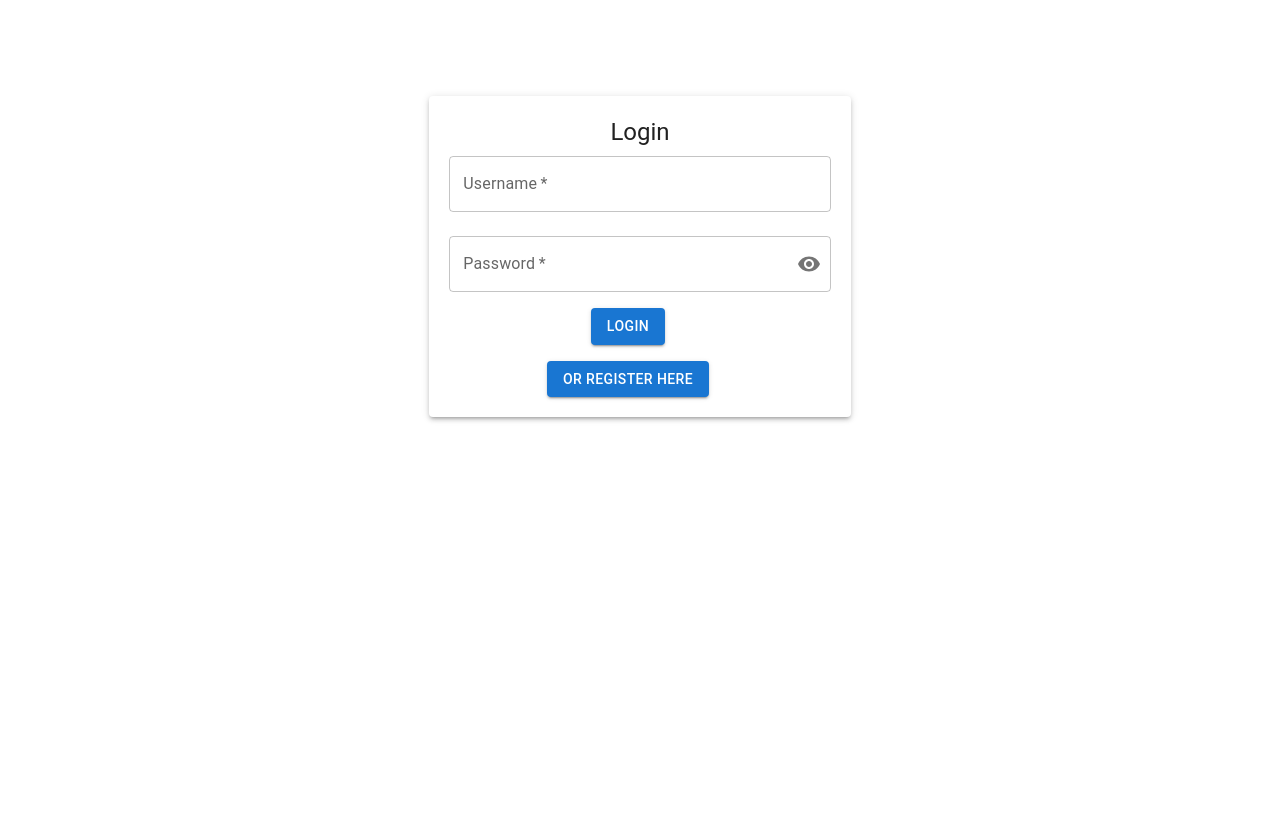
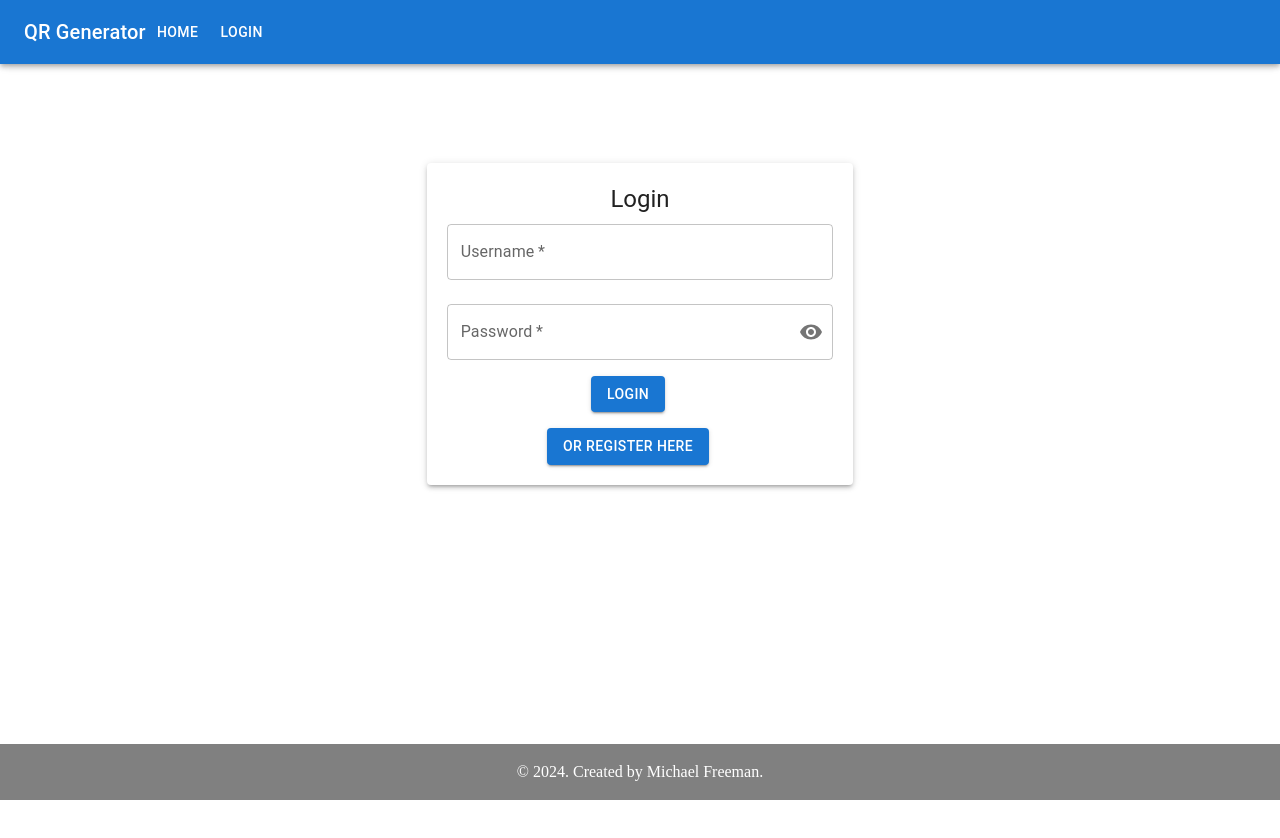
Before and after one commit to mikef13x/QR-generator, a React (Vite) app in the folder frontend/: page /signin in a window 1280 px wide. Shown: the top 838 px of the page. After the commit the page ends 800 px from the top, so only its background shows below. Built offline with nearby package versions, Linux system fonts and the light colour scheme.

Commit message:
git push origin mikeReactPC

```diff
--- a/frontend/src/app.css
+++ b/frontend/src/app.css
@@ -0,0 +1,16 @@
+html, body {
+    height: 100%;
+    margin: 0;
+    display: flex;
+    flex-direction: column;
+}
+
+#root {
+    display: flex;
+    flex-direction: column;
+    min-height: 100vh;
+}
+
+main {
+    flex: 1;
+}
--- a/frontend/src/app.jsx
+++ b/frontend/src/app.jsx
@@ -8,7 +8,10 @@ import {
   createHttpLink,
 } from '@apollo/client';
 import { setContext } from '@apollo/client/link/context';
-import './App.css'
+import './app.css'
+
+import Navbar from './components/other/navbar';
+
 
 const httpLink = createHttpLink({
   uri: '/graphql',
@@ -33,8 +36,9 @@ function App() {
   return (
     <ApolloProvider client={client}>
     <>
-       {/* <Navbar /> */}
+       <Navbar />
        <Outlet />
+
     </>
 
     </ApolloProvider>
--- a/frontend/src/components/home/QR.jsx
+++ b/frontend/src/components/home/QR.jsx
@@ -4,7 +4,7 @@ import PropTypes from 'prop-types';
 
 export default function QR({ value }) {
   return (
-    <Paper style={{ padding: 16 }}>
+    <Paper style={{ padding: 16, marginBottom: '250px'}}>
       <div style={{
         height: "auto",
         margin: "0 auto",
--- /dev/null
+++ b/frontend/src/components/other/footer.jsx
@@ -0,0 +1,23 @@
+import { Box } from '@mui/material'
+
+export default function Footer() {
+    return (
+        <footer>
+
+            <Box sx={{
+                textAlign: 'center',
+                justifyContent: 'center',
+                alignItems: 'center',
+                backgroundColor: 'grey',
+                color: 'white',
+                display: 'flex',
+                height: '7vh',
+                bottom: '0px'
+            }}>
+                 © 2024. Created by Michael Freeman.
+
+            </Box>
+
+        </footer>
+    )
+}
--- /dev/null
+++ b/frontend/src/components/other/navbar.jsx
@@ -0,0 +1,33 @@
+import * as React from 'react';
+import AppBar from '@mui/material/AppBar';
+import Box from '@mui/material/Box';
+import Toolbar from '@mui/material/Toolbar';
+import Typography from '@mui/material/Typography';
+import Button from '@mui/material/Button';
+import IconButton from '@mui/material/IconButton';
+import MenuIcon from '@mui/icons-material/Menu';
+import { Link } from 'react-router-dom';
+
+export default function Navbar() {
+  return (
+    <Box sx={{ flexGrow: 1 }}>
+      <AppBar position="fixed" >
+        <Toolbar>
+        <Typography variant="h6" component="div">
+            QR Generator
+          </Typography>
+
+          <Box sx={{ display: 'flex', flexGrow: 1 }}>
+            <Link to="/" style={{ textDecoration: 'none', color: 'inherit' }}>
+              <Button color='inherit'>Home</Button>
+            </Link>
+            <Link to="/signin" style={{ textDecoration: 'none', color: 'inherit' }}>
+              <Button color="inherit">Login</Button>
+            </Link>
+          </Box>
+
+        </Toolbar>
+      </AppBar>
+    </Box>
+  );
+}
--- a/frontend/src/components/signin/signin.jsx
+++ b/frontend/src/components/signin/signin.jsx
@@ -2,6 +2,7 @@ import { useState, useEffect} from 'react';
 import { Paper, Grid, TextField, Button, Typography, InputAdornment, IconButton } from '@mui/material';
 import { Visibility, VisibilityOff } from '@mui/icons-material'
 import { Link } from 'react-router-dom'
+import Footer from '../other/footer';
 // import { useMutation } from '@apollo/client';
 // import Auth from '../../utils/auth';
 // import { LOGIN_USER } from '../../utils/mutations';
@@ -38,10 +39,10 @@ const LoginForm = () => {
 
 
     return (
-        <Grid container justifyContent="center" style={{ minHeight: '100vh' }} mt={12}>
+        <>
+<Grid container justifyContent="center" alignItems="center" style={{ minHeight: '80vh', display: 'flex' }}>
             <Grid item xs={10} sm={6} md={4}>
-                <Paper elevation={3} style={{ padding: '20px' }}>
-                    <Typography variant="h5" align="center" gutterBottom>
+            <Paper elevation={3} style={{ padding: '20px', alignItems: 'center', justifyContent: 'center', marginBottom: '200px' }}>                    <Typography variant="h5" align="center" gutterBottom>
                         Login
                     </Typography>
                     <form onSubmit={handleSubmit}>
@@ -108,9 +109,14 @@ const LoginForm = () => {
 
 
                     </form>
+
                 </Paper>
+
             </Grid>
+
         </Grid>
+        <Footer/>
+        </>
     );
 };
 
--- a/frontend/src/components/signup/signup.jsx
+++ b/frontend/src/components/signup/signup.jsx
@@ -3,6 +3,7 @@ import { Paper, TextField, Button, Typography, InputAdornment, IconButton } from
 import { Grid } from "@mui/material"
 import { Visibility, VisibilityOff } from '@mui/icons-material'
 import { Link } from 'react-router-dom'
+import Footer from '../other/footer';
 // import { CREATE_USER } from '../../utils/mutations';
 // import { useMutation } from '@apollo/client';
 // import Auth from '../../utils/auth';
@@ -66,9 +67,10 @@ const RegisterForm = () => {
 
 
     return (
-        <Grid container justifyContent="center" style={{ minHeight: '100vh' }} mt={12}>
-            <Grid item xs={10} sm={6} md={4}>
-                <Paper elevation={3} style={{ padding: '20px' }}>
+        <>
+<Grid container justifyContent="center" alignItems="center" style={{ minHeight: '80vh', display: 'flex' }}>
+<Grid item xs={10} sm={6} md={4}>
+                <Paper elevation={3} style={{ padding: '20px', marginBottom: '200px' }}>
                     <Typography variant="h5" align="center" gutterBottom>
                         Register
                     </Typography>
@@ -181,6 +183,8 @@ const RegisterForm = () => {
                 </Paper>
             </Grid>
         </Grid>
+        <Footer/>
+        </>
     );
 };
 
--- a/frontend/src/pages/homepage.jsx
+++ b/frontend/src/pages/homepage.jsx
@@ -1,7 +1,9 @@
 import { useState } from 'react';
 import QR from '../components/home/QR';
-import { Button, TextField, Paper } from '@mui/material';
-import Title from '../components/home/title';
+import { Button, TextField } from '@mui/material';
+import Title from '../components/home/title'
+import Footer from '../components/other/footer';
+
 
 export default function HomePage() {
   const [inputValue, setInputValue] = useState('');
@@ -38,7 +40,7 @@ export default function HomePage() {
 
 
     }}>
-      <Paper style={{ padding: 16, display: 'flex', justifyContent: 'space-between', width: '70vw' }}>
+      <div style={{ padding: 16, display: 'flex', justifyContent: 'space-between', width: '70vw'}}>
         <div style={{ flex: 1, marginRight: 16 }}>
           <TextField
             label="Enter URL here..."
@@ -62,8 +64,9 @@ export default function HomePage() {
         <div style={{ flex: 1, display: 'flex', justifyContent: 'center', alignItems: 'center' }}>
           <QR value={qrValue} />
         </div>
-      </Paper>
+      </div>
     </div>
+    <Footer/>
     </>
   );
 }
```
